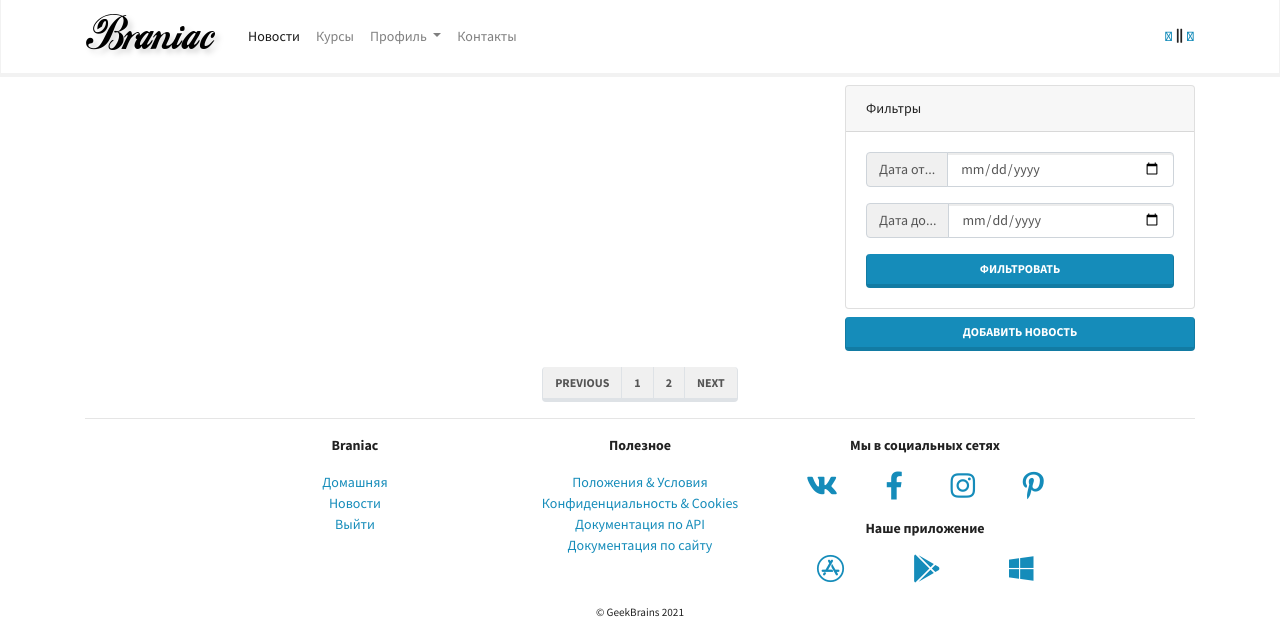
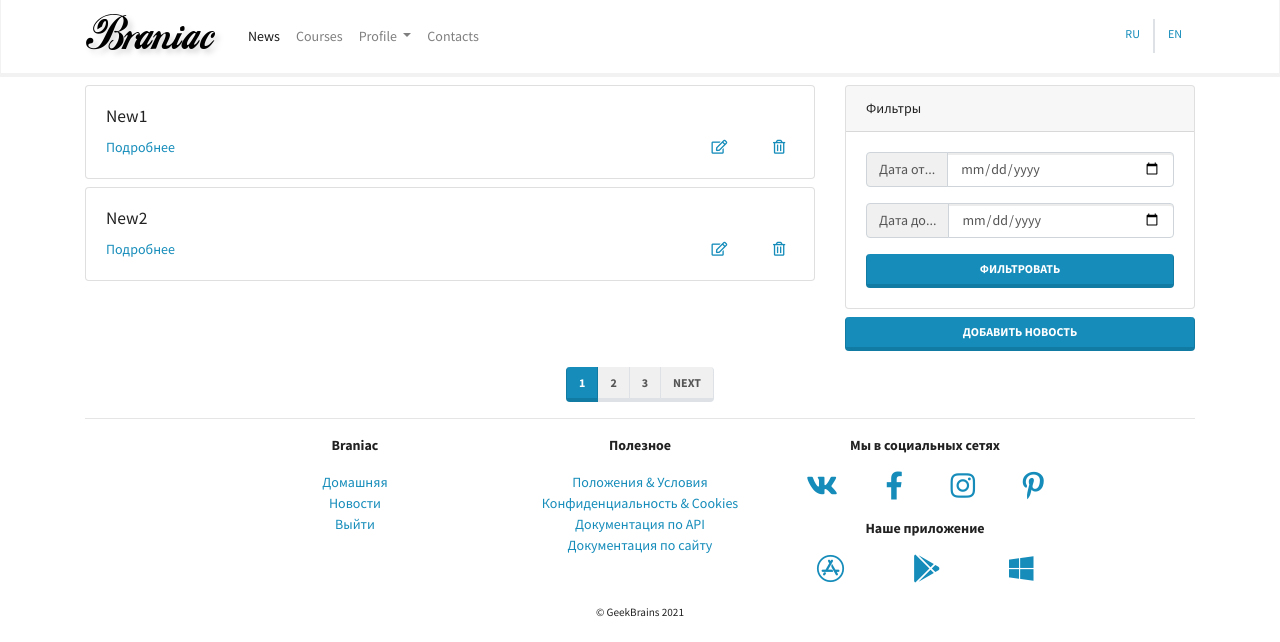
Before and after one commit to Nikolrusik/Braniac_LMS, a Django app: page /mainapp/news/ in a window 1280 px wide. Shown: the top 642 px of the page. Run offline with Django 4.2, Linux system fonts and the light colour scheme; the visitor is signed in with stand-in values (Sample User, id 1); data comes from the database, SQL or seed files in the repository; parts of the project's set-up code (start-up, migrations or seed data) failed here and were passed over; some libraries are stand-ins or nearby versions.

Commit message:
Add default commad for locale, added main_menu internationalization, added paginator to news_list page

```diff
--- a/config/settings.py
+++ b/config/settings.py
@@ -47,6 +47,7 @@ INSTALLED_APPS = [
 MIDDLEWARE = [
     'django.middleware.security.SecurityMiddleware',
     'django.contrib.sessions.middleware.SessionMiddleware',
+    "django.middleware.locale.LocaleMiddleware",
     'django.middleware.common.CommonMiddleware',
     'django.middleware.csrf.CsrfViewMiddleware',
     'django.contrib.auth.middleware.AuthenticationMiddleware',
@@ -218,3 +219,8 @@ CELERY_RESULT_BACKEND = "redis://localhost:6379"
 # Email as files for debug
 EMAIL_BACKEND = "django.core.mail.backends.filebased.EmailBackend"
 EMAIL_FILE_PATH = "var/email-messages/"
+
+
+# Internationalization
+
+LOCALE_PATHS = [BASE_DIR / "locale"]
--- a/config/urls.py
+++ b/config/urls.py
@@ -22,6 +22,7 @@ from django.views.generic import RedirectView
 
 urlpatterns = [
     path('admin/', admin.site.urls),
+    path("i18n/", include("django.conf.urls.i18n")),
     path("", RedirectView.as_view(url="mainapp/")),
     path("mainapp/", include("mainapp.urls", namespace="mainapp")),
     path("authapp/", include("authapp.urls", namespace="authapp")),
--- a/mainapp/templates/mainapp/news_list.html
+++ b/mainapp/templates/mainapp/news_list.html
@@ -1,4 +1,5 @@
 {% extends 'base.html' %}
+
 {% block title %}
 Новости
 {% endblock title %}
@@ -12,7 +13,7 @@
 {% endif %}
 <div class="row">
   <div class="col-lg-8">
-    {% for item in object_list %}
+    {% for item in page_obj %}
     <div class="card my-2">
       <div class="card-body">
         <h5 class="card-title">{{ item.title }}</h5>
@@ -74,11 +75,17 @@
 <div class="row justify-content-center align-items-center mt-3 mb-n3">
   <nav aria-label="Page navigation example">
     <ul class="pagination">
-      <li class="page-item"><a class="page-link" href="#">Previous</a></li>
-      <li class="page-item"><a class="page-link" href="#">1</a></li>
-      <li class="page-item"><a class="page-link" href="#">2</a></li>
-      {# <li class="page-item"><a class="page-link" href="#">3</a></li> #}
-      <li class="page-item"><a class="page-link" href="#">Next</a></li>
+      {% if page_obj.has_previous %}
+        <li class="page-item">
+        <a class="page-link" href="?page={{ page_obj.previous_page_number }}">Previous</a>
+        </li>
+      {% endif %}
+      {% for item in page_obj.paginator.page_range %}
+      <li class="page-item {% if item == page_obj.number %} active {% endif %}"><a class="page-link" href="?page={{ item }}">{{ item }}</a></li>
+      {% endfor %}
+      {% if page_obj.has_next %}
+      <li class="page-item"><a class="page-link" href="?page={{ page_obj.next_page_number }}">Next</a></li>
+      {% endif %}
     </ul>
   </nav>
 </div>
--- a/mainapp/views.py
+++ b/mainapp/views.py
@@ -32,7 +32,7 @@ class IndexPageView(TemplateView):
 
 class NewsListView(ListView):
     model = mainapp_models.News
-    paginate_by = 5
+    paginate_by = 2
 
     def get_queryset(self):
         return super().get_queryset().filter(deleted=False)
@@ -40,6 +40,7 @@ class NewsListView(ListView):
     def get_context_data(self, **kwargs):
         # Get all previous data
         context = super().get_context_data(**kwargs)
+        return context
 
 
 class NewsCreateView(PermissionRequiredMixin, CreateView):
--- a/templates/includes/main_menu.html
+++ b/templates/includes/main_menu.html
@@ -1,4 +1,4 @@
-{% load static %}
+{% load static i18n %}
 <nav class="navbar navbar-expand-lg navbar-light bg-light">
   <div class="container">
     <a class="navbar-brand" href="{% url 'mainapp:main_page' %}">
@@ -11,16 +11,17 @@
     <div class="collapse navbar-collapse" id="navbarSupportedContent">
       <ul class="navbar-nav mr-auto">
         <li class="nav-item {% if request.resolver_match.view_name == 'mainapp:news' %}active {% endif %}">
-          <a class="nav-link" href="{% url 'mainapp:news' %}">Новости</a>
+          <a class="nav-link" href="{% url 'mainapp:news' %}">{% translate "News" %}
+</a>
         </li>
         <li class="nav-item {% if request.resolver_match.view_name == 'mainapp:courses' %}active{% endif %}">
-          <a class="nav-link" href="{% url 'mainapp:courses' %}">Курсы</a>
+          <a class="nav-link" href="{% url 'mainapp:courses' %}">{% translate 'Courses' %}</a>
         </li>
         {% if user.is_authenticated %}
         <li class="nav-item dropdown">
           <a class="nav-link dropdown-toggle" href="#" id="ddProfile" role="button" data-toggle="dropdown"
             aria-haspopup="true" aria-expanded="false">
-            Профиль
+            {% translate 'Profile' %}
           </a>
           <div class="dropdown-menu" aria-labelledby="ddProfile">
             <a class="dropdown-item" href="{% url 'authapp:profile_edit' pk=request.user.pk %}">Редактировать
@@ -30,8 +31,7 @@
             <a class="dropdown-item" href="#">Модерация</a>
             {% if user.is_superuser %}
             <a class="dropdown-item" href="{% url 'admin:index' %}"
-            target="_blank">Административный
-            раздел</a>
+            target="_blank">{% translate 'Django site admin' %}</a>
             <a class="dropdown-item" href="{% url 'mainapp:log_view' %}"
             target="_blank">Лог</a>
             {% endif %}
@@ -41,14 +41,30 @@
         </li>
         {% else %}
         <li class="nav-item">
-          <a class="nav-link" href="{% url 'authapp:login' %}">Вход</a>
+          <a class="nav-link" href="{% url 'authapp:login' %}">{% translate 'Enter' %}</a>
         </li>
         {% endif %}
         <li class="nav-item {% if request.resolver_match.view_name == 'mainapp:contacts' %}active {% endif %}">
-          <a class="nav-link" href="{% url 'mainapp:contacts' %}">Контакты</a>
+          <a class="nav-link" href="{% url 'mainapp:contacts' %}">{% translate 'Contacts' %}</a>
         </li>
       </ul>
-      <span><a href="#">󰐮</a> <i class="fas fa-grip-lines-vertical"></i> <a href="#">󰏅</a></span>
+      {% comment %} <span><a href="#">󰐮</a> <i class="fas fa-grip-lines-vertical"></i> <a href="#">󰏅</a></span> {% endcomment %}
+      <div class="row justify-content-end m-0">
+<div class="col p-0 border-right">
+<form action="{% url 'set_language' %}" method="post">
+{% csrf_token %}
+<input name="language" type="hidden" value="ru">
+<button type="submit" class="btn btn-link">RU</button>
+</form>
+</div>
+<div class="col p-0 border-left">
+<form action="{% url 'set_language' %}" method="post">
+{% csrf_token %}
+<input name="language" type="hidden" value="en">
+<button type="submit" class="btn btn-link">EN</button>
+</form>
+</div>
+</div>
     </div>
   </div>
 </nav>
```
Also changed, not shown: mainapp/management/commands/mm.py (added, +12 -0 lines), locale/ru/LC_MESSAGES/django.po (added), mainapp/management/__init__.py (added), mainapp/management/commands/__init__.py (added), 1 other file.
